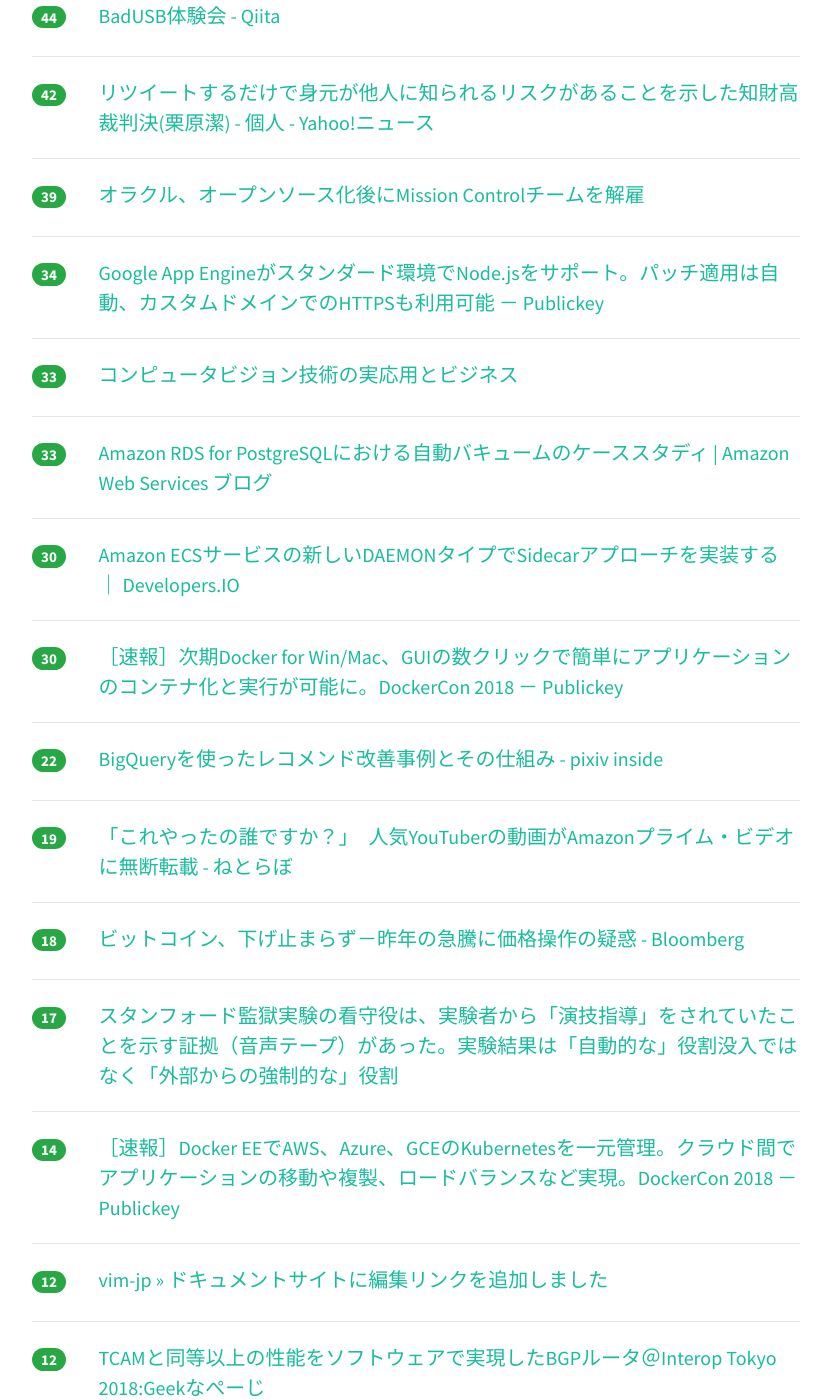
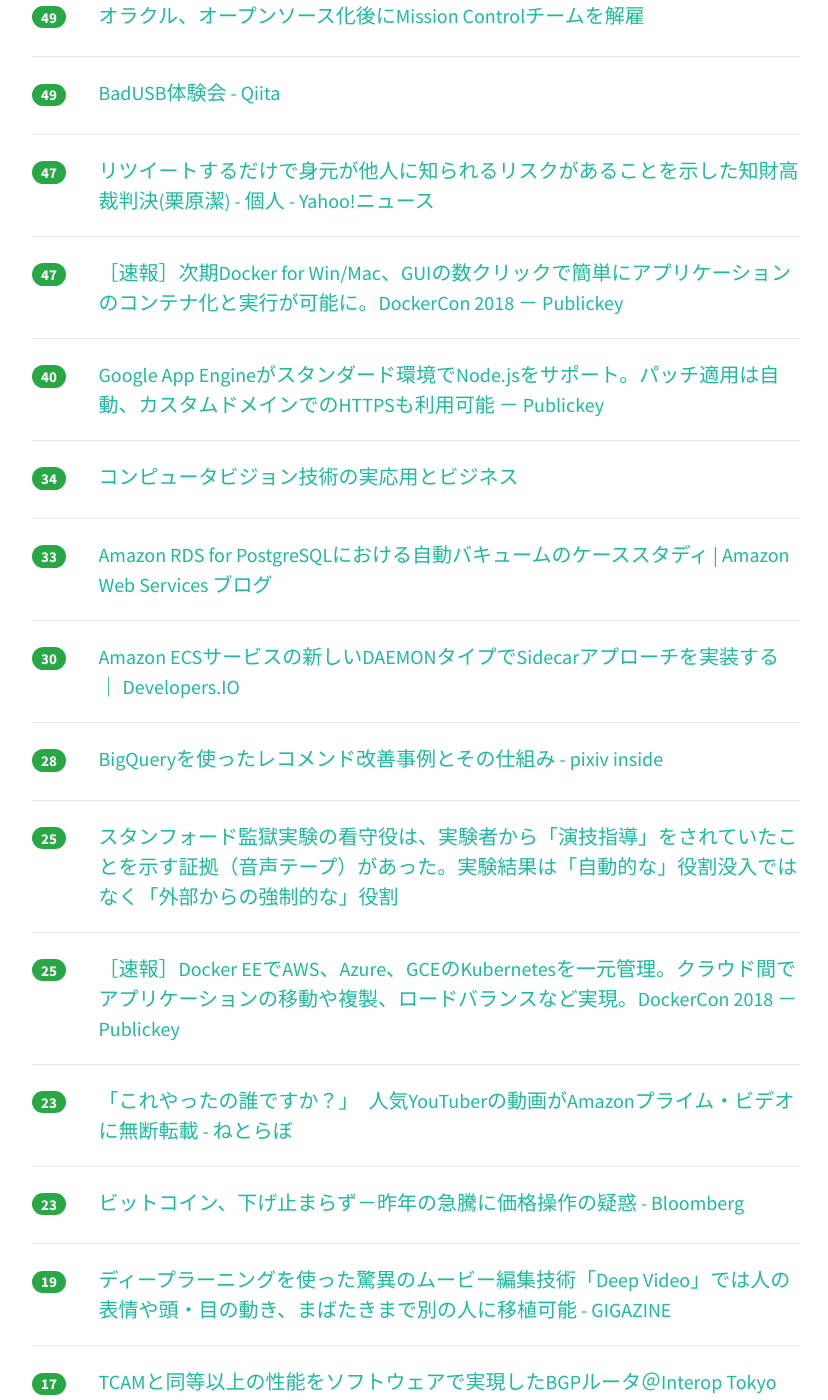
Before and after one commit to yatta47/hatena-matome-site, a Jekyll site: the page built from _posts/2018-06-14-hatena.md, in a window 1280 px wide and 1400 px high, scrolled down 676 px. Shown: the whole window, without its empty margins (224-1052 px from the left). Built offline with Jekyll 4.4.1, drawn with Linux system fonts in a browser that asks for light colours; nearby versions of some CDN libraries; some of the changed text lies outside the part shown.

Commit message:
Updated 2018-06-14

```diff
--- a/_posts/2018-06-14-hatena.md
+++ b/_posts/2018-06-14-hatena.md
@@ -1,18 +1,18 @@
 ---
 layout: post
 title:  "2018-06-14 はてぶIT"
-date:   2018-06-14 10:01:31
+date:   2018-06-14 11:01:34
 tags: [it-hotentry]
 ---
-18 件のデータあり
+21 件のデータあり
 
 <hr><div class="row">
-<div class="col-1"><span class="badge badge-pill badge-success h2">116</span></div>
+<div class="col-1"><span class="badge badge-pill badge-success h2">168</span></div>
 <div class="col-11"><a href='http://nlab.itmedia.co.jp/nl/articles/1806/13/news150.html' target='_blank'>まとめサイト「保守速報」から広告バナーが完全消滅　広告主に問い合わせる“広告剥がし”の動きが加速か - ねとらぼ</a></div>
 </div>
 <hr>
 <div class="row">
-<div class="col-1"><span class="badge badge-pill badge-success h2">62</span></div>
+<div class="col-1"><span class="badge badge-pill badge-success h2">77</span></div>
 <div class="col-11"><a href='http://twitter.com/i/moments/1006807754256928769' target='_blank'>スタンフォード監獄実験の記録テープから明らかになったこと</a></div>
 </div>
 <hr>
@@ -22,27 +22,32 @@ tags: [it-hotentry]
 </div>
 <hr>
 <div class="row">
-<div class="col-1"><span class="badge badge-pill badge-success h2">44</span></div>
+<div class="col-1"><span class="badge badge-pill badge-success h2">49</span></div>
+<div class="col-11"><a href='https://www.infoq.com/jp/news/2018/06/open-source-jmc' target='_blank'>オラクル、オープンソース化後にMission Controlチームを解雇</a></div>
+</div>
+<hr>
+<div class="row">
+<div class="col-1"><span class="badge badge-pill badge-success h2">49</span></div>
 <div class="col-11"><a href='https://qiita.com/halt/items/9e7f5d4ccfd28f89a11b' target='_blank'>BadUSB体験会 - Qiita</a></div>
 </div>
 <hr>
 <div class="row">
-<div class="col-1"><span class="badge badge-pill badge-success h2">42</span></div>
+<div class="col-1"><span class="badge badge-pill badge-success h2">47</span></div>
 <div class="col-11"><a href='https://news.yahoo.co.jp/byline/kuriharakiyoshi/20180613-00086449/' target='_blank'>リツイートするだけで身元が他人に知られるリスクがあることを示した知財高裁判決(栗原潔) - 個人 - Yahoo!ニュース</a></div>
 </div>
 <hr>
 <div class="row">
-<div class="col-1"><span class="badge badge-pill badge-success h2">39</span></div>
-<div class="col-11"><a href='https://www.infoq.com/jp/news/2018/06/open-source-jmc' target='_blank'>オラクル、オープンソース化後にMission Controlチームを解雇</a></div>
+<div class="col-1"><span class="badge badge-pill badge-success h2">47</span></div>
+<div class="col-11"><a href='https://www.publickey1.jp/blog/18/docker_for_winmacguidockercon_2018.html' target='_blank'>［速報］次期Docker for Win/Mac、GUIの数クリックで簡単にアプリケーションのコンテナ化と実行が可能に。DockerCon 2018 － Publickey</a></div>
+</div>
+<hr>
+<div class="row">
+<div class="col-1"><span class="badge badge-pill badge-success h2">40</span></div>
+<div class="col-11"><a href='https://www.publickey1.jp/blog/18/google_app_enginenodejshttps.html' target='_blank'>Google App Engineがスタンダード環境でNode.jsをサポート。パッチ適用は自動、カスタムドメインでのHTTPSも利用可能 － Publickey</a></div>
 </div>
 <hr>
 <div class="row">
 <div class="col-1"><span class="badge badge-pill badge-success h2">34</span></div>
-<div class="col-11"><a href='https://www.publickey1.jp/blog/18/google_app_enginenodejshttps.html' target='_blank'>Google App Engineがスタンダード環境でNode.jsをサポート。パッチ適用は自動、カスタムドメインでのHTTPSも利用可能 － Publickey</a></div>
-</div>
-<hr>
-<div class="row">
-<div class="col-1"><span class="badge badge-pill badge-success h2">33</span></div>
 <div class="col-11"><a href='https://www.slideshare.net/ren4yu/ss-102277628' target='_blank'>コンピュータビジョン技術の実応用とビジネス</a></div>
 </div>
 <hr>
@@ -57,42 +62,52 @@ tags: [it-hotentry]
 </div>
 <hr>
 <div class="row">
-<div class="col-1"><span class="badge badge-pill badge-success h2">30</span></div>
-<div class="col-11"><a href='https://www.publickey1.jp/blog/18/docker_for_winmacguidockercon_2018.html' target='_blank'>［速報］次期Docker for Win/Mac、GUIの数クリックで簡単にアプリケーションのコンテナ化と実行が可能に。DockerCon 2018 － Publickey</a></div>
-</div>
-<hr>
-<div class="row">
-<div class="col-1"><span class="badge badge-pill badge-success h2">22</span></div>
+<div class="col-1"><span class="badge badge-pill badge-success h2">28</span></div>
 <div class="col-11"><a href='https://inside.pixiv.blog/oga/4295' target='_blank'>BigQueryを使ったレコメンド改善事例とその仕組み - pixiv inside</a></div>
 </div>
 <hr>
 <div class="row">
-<div class="col-1"><span class="badge badge-pill badge-success h2">19</span></div>
+<div class="col-1"><span class="badge badge-pill badge-success h2">25</span></div>
+<div class="col-11"><a href='https://togetter.com/li/1236937' target='_blank'>スタンフォード監獄実験の看守役は、実験者から「演技指導」をされていたことを示す証拠（音声テープ）があった。実験結果は「自動的な」役割没入ではなく「外部からの強制的な」役割</a></div>
+</div>
+<hr>
+<div class="row">
+<div class="col-1"><span class="badge badge-pill badge-success h2">25</span></div>
+<div class="col-11"><a href='https://www.publickey1.jp/blog/18/docker_eeawsazuregcekubernetesdockercon_2018.html' target='_blank'>［速報］Docker EEでAWS、Azure、GCEのKubernetesを一元管理。クラウド間でアプリケーションの移動や複製、ロードバランスなど実現。DockerCon 2018 － Publickey</a></div>
+</div>
+<hr>
+<div class="row">
+<div class="col-1"><span class="badge badge-pill badge-success h2">23</span></div>
 <div class="col-11"><a href='http://nlab.itmedia.co.jp/nl/articles/1806/13/news114.html' target='_blank'>「これやったの誰ですか？」　人気YouTuberの動画がAmazonプライム・ビデオに無断転載 - ねとらぼ</a></div>
 </div>
 <hr>
 <div class="row">
-<div class="col-1"><span class="badge badge-pill badge-success h2">18</span></div>
+<div class="col-1"><span class="badge badge-pill badge-success h2">23</span></div>
 <div class="col-11"><a href='https://www.bloomberg.co.jp/news/articles/2018-06-13/PA9LGESYF02001' target='_blank'>ビットコイン、下げ止まらず－昨年の急騰に価格操作の疑惑 - Bloomberg</a></div>
 </div>
 <hr>
 <div class="row">
-<div class="col-1"><span class="badge badge-pill badge-success h2">17</span></div>
-<div class="col-11"><a href='https://togetter.com/li/1236937' target='_blank'>スタンフォード監獄実験の看守役は、実験者から「演技指導」をされていたことを示す証拠（音声テープ）があった。実験結果は「自動的な」役割没入ではなく「外部からの強制的な」役割</a></div>
+<div class="col-1"><span class="badge badge-pill badge-success h2">19</span></div>
+<div class="col-11"><a href='https://gigazine.net/news/20180614-deep-video-impossibly-good/' target='_blank'>ディープラーニングを使った驚異のムービー編集技術「Deep Video」では人の表情や頭・目の動き、まばたきまで別の人に移植可能 - GIGAZINE</a></div>
 </div>
 <hr>
 <div class="row">
-<div class="col-1"><span class="badge badge-pill badge-success h2">14</span></div>
-<div class="col-11"><a href='https://www.publickey1.jp/blog/18/docker_eeawsazuregcekubernetesdockercon_2018.html' target='_blank'>［速報］Docker EEでAWS、Azure、GCEのKubernetesを一元管理。クラウド間でアプリケーションの移動や複製、ロードバランスなど実現。DockerCon 2018 － Publickey</a></div>
+<div class="col-1"><span class="badge badge-pill badge-success h2">17</span></div>
+<div class="col-11"><a href='http://www.geekpage.jp/blog/?id=2018-6-13-2' target='_blank'>TCAMと同等以上の性能をソフトウェアで実現したBGPルータ＠Interop Tokyo 2018:Geekなぺーじ</a></div>
 </div>
 <hr>
 <div class="row">
-<div class="col-1"><span class="badge badge-pill badge-success h2">12</span></div>
+<div class="col-1"><span class="badge badge-pill badge-success h2">13</span></div>
 <div class="col-11"><a href='https://vim-jp.org/blog/2018/06/13/send-us-your-fix-for-doc.html' target='_blank'>vim-jp » ドキュメントサイトに編集リンクを追加しました</a></div>
 </div>
 <hr>
 <div class="row">
-<div class="col-1"><span class="badge badge-pill badge-success h2">12</span></div>
-<div class="col-11"><a href='http://www.geekpage.jp/blog/?id=2018-6-13-2' target='_blank'>TCAMと同等以上の性能をソフトウェアで実現したBGPルータ＠Interop Tokyo 2018:Geekなぺーじ</a></div>
+<div class="col-1"><span class="badge badge-pill badge-success h2">7</span></div>
+<div class="col-11"><a href='https://webweb.hatenablog.com/blog/wordpress-to-hatenablog' target='_blank'>SEOに最適なブログとは？WordPressからはてなブログにした理由 - web > SEO</a></div>
 </div>
 <hr>
+<div class="row">
+<div class="col-1"><span class="badge badge-pill badge-success h2">3</span></div>
+<div class="col-11"><a href='https://coliss.com/articles/build-websites/operation/css/new-reset-rebootcss.html' target='_blank'>2018年おすすめのCSSリセット！「Reboot.css」の特徴と使い方を解説 | コリス</a></div>
+</div>
+<hr>
```
